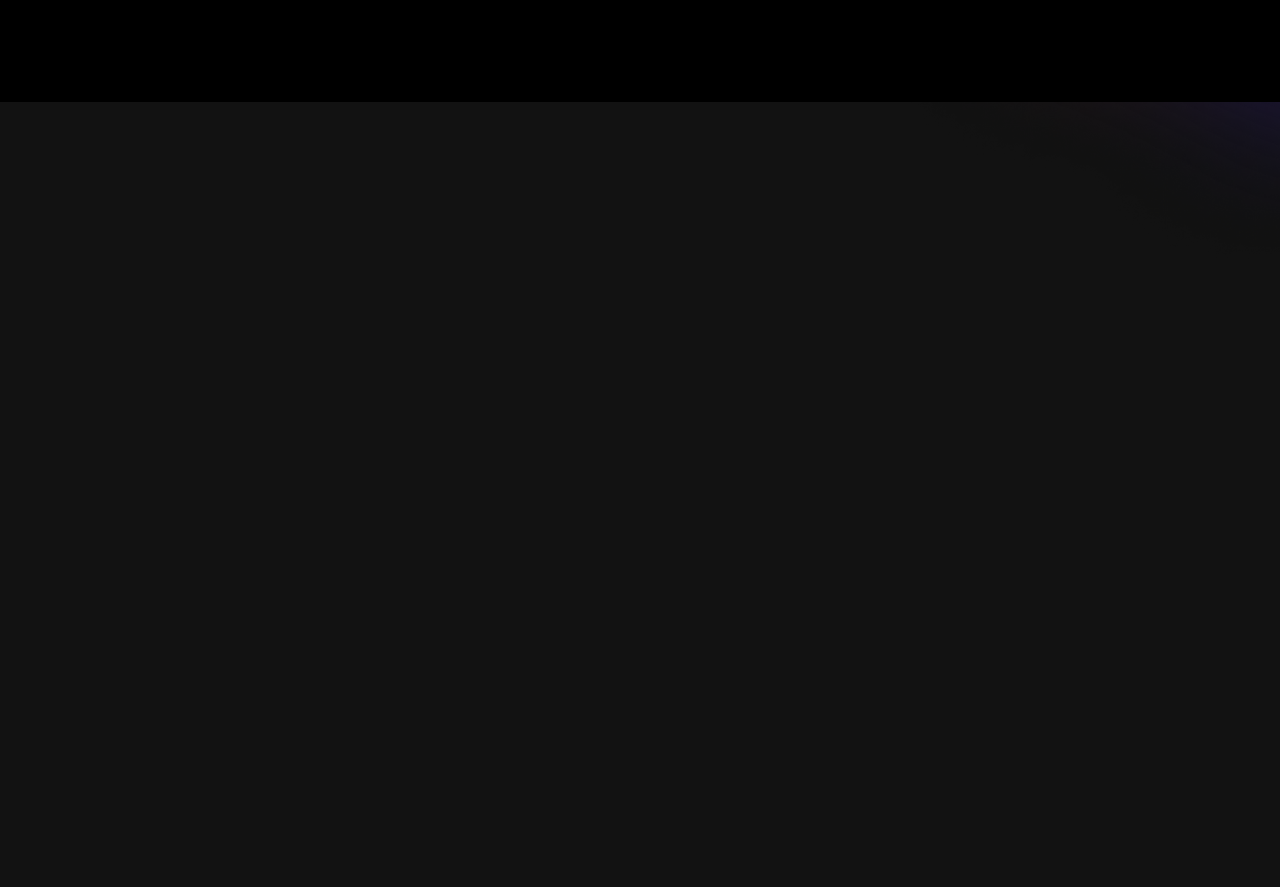
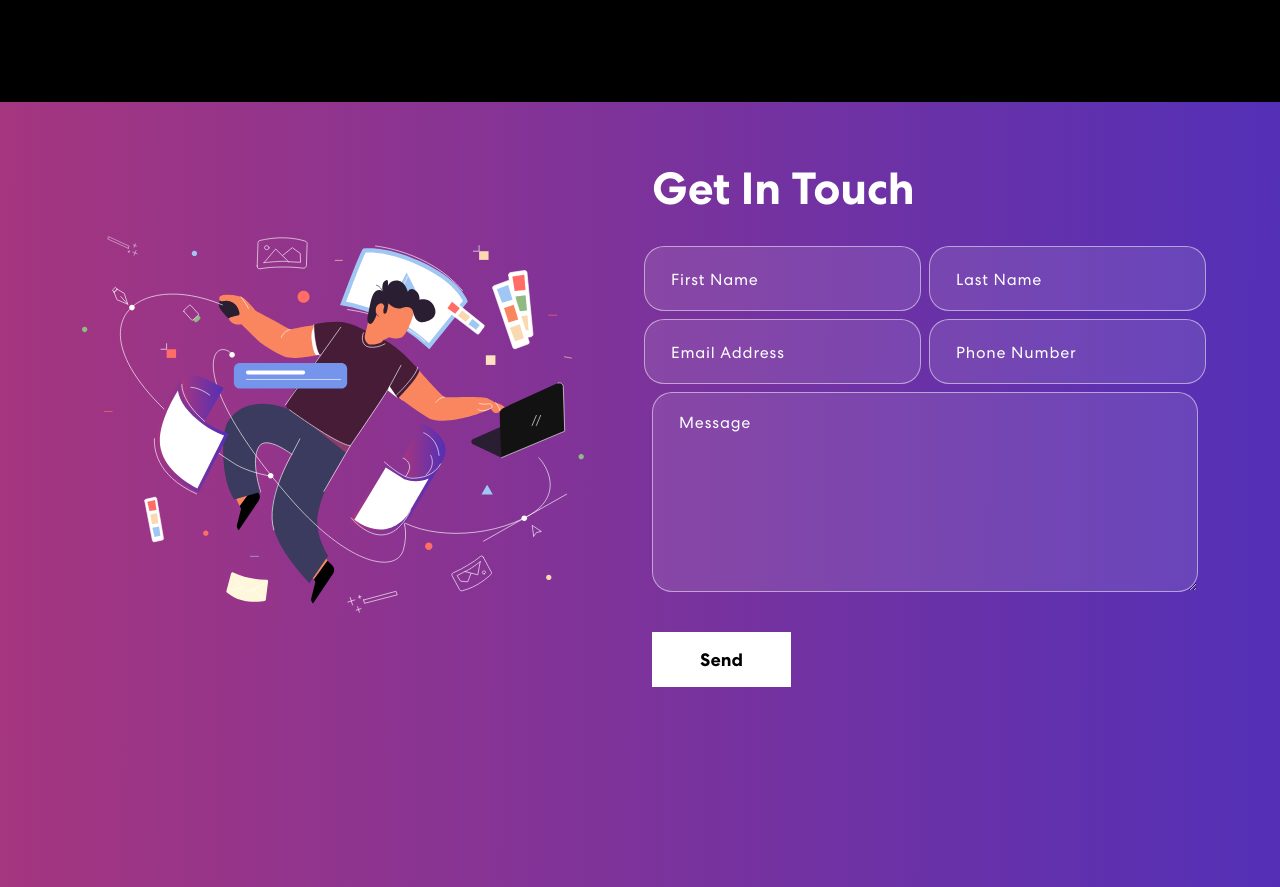
Before and after one commit to elisabetecosta/portfolio, a React (Vite) app: page / in a window 1280 px wide. Shown: the part 1796-2683 px from the top of the page. Before the commit the page ends 2072 px from the top, so only its background shows below. Built offline with nearby package versions, Linux system fonts and the light colour scheme.

Commit message:
created and styled the contact section

```diff
--- a/src/App.jsx
+++ b/src/App.jsx
@@ -2,6 +2,7 @@ import NavBar from "./components/NavBar"
 import Banner from "./components/Banner"
 import Tech from "./components/Tech"
 import Projects from "./components/Projects"
+import Contact from "./components/Contact"
 import "./App.css"
 import "bootstrap/dist/css/bootstrap.min.css"
 
@@ -13,6 +14,7 @@ function App() {
       <Banner />
       <Tech />
       <Projects />
+      <Contact />
     </>
   )
 }
--- /dev/null
+++ b/src/components/Contact.css
@@ -0,0 +1,85 @@
+.contact {
+    background: linear-gradient(90.21deg, #AA367C -5.91%, #4A2FBD 111.58%);
+    padding: 60px 0 200px 0;
+}
+
+.contact img {
+    width: 92%;
+}
+
+.contact h2 {
+    font-size: 45px;
+    font-weight: 700;
+    margin-bottom: 30px;
+}
+
+.contact form input,
+.contact form textarea {
+    width: 100%;
+    background: rgba(255, 255, 255, 0.1);
+    border: 1px solid rgba(255, 255, 255, 0.5);
+    border-radius: 20px;
+    color: #fff;
+    margin: 0 0 8px 0;
+    padding: 18px 26px;
+    font-weight: 500;
+    font-size: 18px;
+    letter-spacing: 0.8px;
+    transition: 0.3s ease-in-out;
+}
+
+.contact form input:focus,
+.contact form textarea:focus {
+    background: rgba(255, 255, 255, 1);
+    color: #121212;
+}
+
+.contact form input::placeholder,
+.contact form textarea::placeholder {
+    font-size: 16px;
+    font-weight: 400;
+    color: #fff;
+}
+
+.contact form input:focus::placeholder,
+.contact form textarea:focus::placeholder {
+    color: #121212;
+    opacity: 0.8;
+}
+
+.contact form button {
+    font-weight: 700;
+    color: #000;
+    background-color: #fff;
+    padding: 14px 48px;
+    font-size: 18px;
+    margin-top: 25px;
+    border-radius: 0;
+    position: relative;
+    transition: 0.3s ease-in-out;
+}
+
+.contact form button span {
+    z-index: 1;
+    position: relative;
+}
+
+.contact form button:hover {
+    color: #fff;
+}
+
+.contact form button::before {
+    content: "";
+    background: #121212;
+    width: 0;
+    height: 100%;
+    position: absolute;
+    top: 0;
+    left: 0;
+    z-index: 0;
+    transition: 0.3s ease-in-out;
+}
+
+.contact form button:hover::before {
+    width: 100%;
+}
--- /dev/null
+++ b/src/components/Contact.jsx
@@ -0,0 +1,91 @@
+import { useState } from "react"
+import { Container, Row, Col } from "react-bootstrap"
+import contactImg from "../assets/img/contact-img.svg"
+import "./Contact.css"
+
+function Contact() {
+
+    const formInitialDetails = {
+        firstName: '',
+        lastName: '',
+        email: '',
+        phone: '',
+        message: ''
+    }
+
+    const [formDetails, setFormDetails] = useState(formInitialDetails)
+    const [buttonText, setButtonText] = useState('Send')
+    const [status, setStatus] = useState({})
+
+    const onFormUpdate = (category, value) => setFormDetails({...formDetails, [category]: value})
+
+    const handleSubmit = async (e) => {
+
+        e.preventDefault()
+        setButtonText('Sending...')
+
+        let response = await fetch("", {
+            method: "POST",
+            headers: {
+                "Content-Type": "Application/json;charset=utf-8"
+            },
+            body: JSON.stringify(formDetails)
+        })
+
+        setButtonText('Send')
+        let result = response.json()
+        setFormDetails(formInitialDetails)
+
+        if (result.code === 200) setStatus({ success: true, message: "Message sent successfully." })
+        else setStatus({ success: false, message: "Something went wrong. Please, try again later." })
+    }
+
+    return (
+        <section className="contact" id="connect">
+            <Container>
+                <Row className="align-items-center">
+                    <Col md={6}>
+                        <img src={contactImg} alt="Contact Me" />
+                    </Col>
+
+                    <Col md={6}>
+                        <h2>Get In Touch</h2>
+                        <form onSubmit={handleSubmit}>
+                            <Row>
+                                <Col sm={6} className="px-1">
+                                    <input type="text" placeholder="First Name" value={formDetails.firstName} onChange={(e) => onFormUpdate('firstName', e.target.value)} />
+                                </Col>
+
+                                <Col sm={6} className="px-1">
+                                    <input type="text" placeholder="Last Name" value={formDetails.lastName} onChange={(e) => onFormUpdate('lastName', e.target.value)} />
+                                </Col>
+
+                                <Col sm={6} className="px-1">
+                                    <input type="email" placeholder="Email Address" value={formDetails.email} onChange={(e) => onFormUpdate('email', e.target.value)} />
+                                </Col>
+
+                                <Col sm={6} className="px-1">
+                                    <input type="tel" placeholder="Phone Number" value={formDetails.phone} onChange={(e) => onFormUpdate('phone', e.target.value)} />
+                                </Col>
+
+                                <Col>
+                                    <textarea rows="6" placeholder="Message" value={formDetails.message} onChange={(e) => onFormUpdate('message', e.target.value)}></textarea>
+                                    <button type="submit"><span>{buttonText}</span></button>
+                                </Col>
+
+                                {
+                                    status.message &&
+                                    <Col>
+                                        <p className={status.success === true ? "success" : "danger"}>{status.message}</p>
+                                    </Col>
+                                }
+                            </Row>
+                        </form>
+                    </Col>
+                </Row>
+            </Container>
+        </section>
+    )
+}
+
+export default Contact
```
